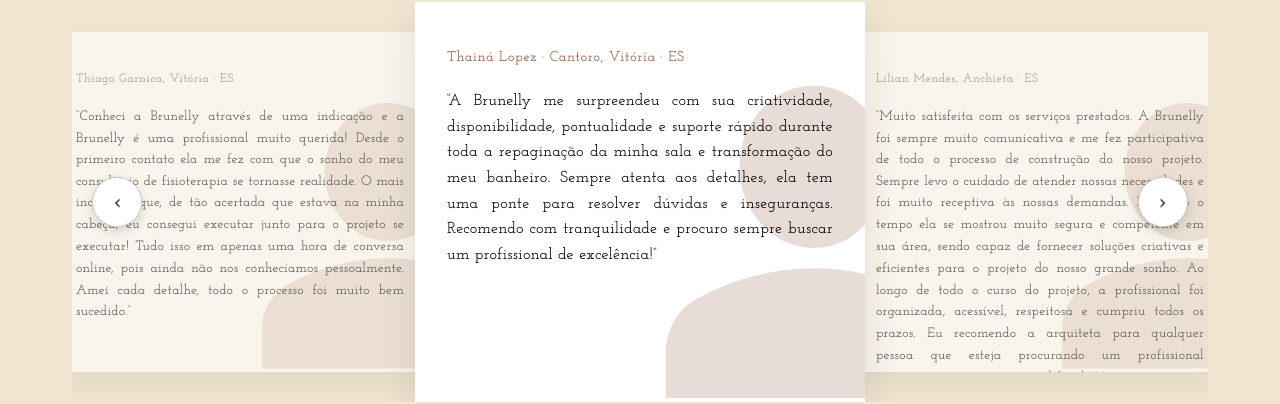
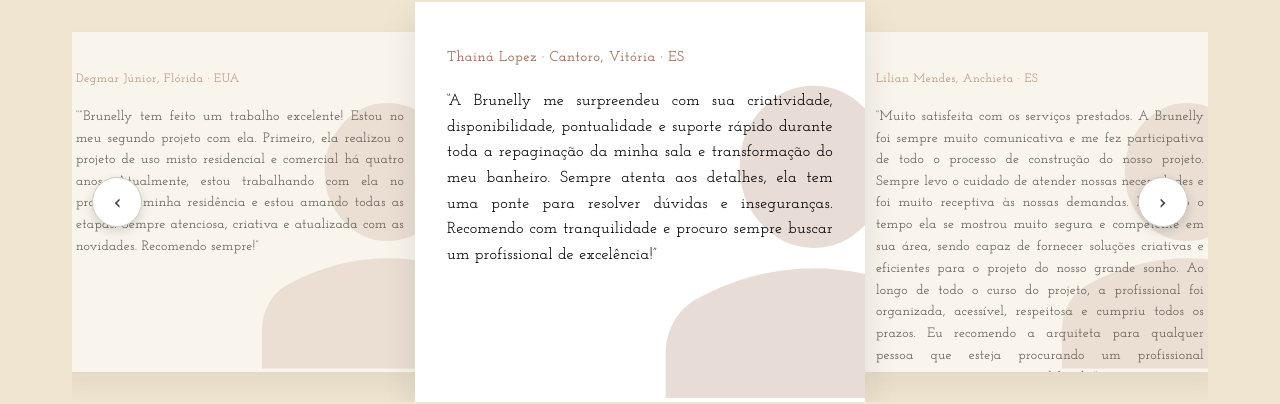
Before and after one commit to AG-Custom/website_brunelly_baiocco, a Next.js app: page /projetos in a window 1280 px wide. Shown: the part 1489-1893 px from the top of the page. Built offline with nearby package versions, Linux system fonts and the light colour scheme.

Commit message:
fix: Adjusting the testimonials

```diff
--- a/app/sections/TestimonialsDesktop/TestimonialsDesktop.tsx
+++ b/app/sections/TestimonialsDesktop/TestimonialsDesktop.tsx
@@ -20,8 +20,16 @@ export default function TestimonialsDesktop() {
       author: "Lilian Mendes, Anchieta · ES"
     },
     {
-      text: "Conheci a Brunelly através de uma indicação e a Brunelly é uma profissional muito querida! Desde o primeiro contato ela me fez com que o sonho do meu consultório de fisioterapia se tornasse realidade. O mais incrível é que, de tão acertada que estava na minha cabeça, eu consegui executar junto para o projeto se executar! Tudo isso em apenas uma hora de conversa online, pois ainda não nos conhecíamos pessoalmente. Amei cada detalhe, todo o processo foi muito bem sucedido.",
-      author: "Thiago Garnica, Vitória · ES"
+      text: "“Brunelly é uma profissional muito querida! Ela fez com que o sonho do meu consultório veterinário se tornasse realidade. O mais incrível é que, do jeito que estava na minha mente, ela conseguiu traduzir para o projeto e executar! Tudo isso em apenas uma hora de conversa online, pois ainda não nos conhecíamos pessoalmente. Amei cada detalhe, todo o processo foi muito bem-sucedido.”",
+      author: "Diogo Garnica, Vitória · ES"
+    },
+    {
+      text: "“A Bru foi de extrema atenção e delicadeza com o nosso projeto. Agradeço muito pelo cuidado e por ter realmente se preocupado em entender a nossa família e ser precisa na decoração da nossa casa. É um sonho poder chegar em casa e ver tudo do jeitinho que queríamos, mas que nem sabíamos como explicar. Nós agradecemos muito!",
+      author: "Elaine Cristina, Serra · ES"
+    },
+    {
+      text: "“Brunelly tem feito um trabalho excelente! Estou no meu segundo projeto com ela. Primeiro, ela realizou o projeto de uso misto residencial e comercial há quatro anos. Atualmente, estou trabalhando com ela no projeto da minha residência e estou amando todas as etapas. Sempre atenciosa, criativa e atualizada com as novidades. Recomendo sempre!",
+      author: "Degmar Júnior, Flórida · EUA"
     }
   ];
 
--- a/app/sections/TestimonialsMobile/TestimonialsMobile.tsx
+++ b/app/sections/TestimonialsMobile/TestimonialsMobile.tsx
@@ -16,12 +16,20 @@ export default function TestimonialsMobile() {
       author: "Thainá Lopez · Cantoro, Vitória · ES"
     },
     {
-      text: "Muito satisfeita com os serviços prestados. A Brunelly foi sempre muito comunicativa e me fez participativa de todo o processo de construção do nosso projeto. Sempre levou o cuidado de atender nossas necessidades e foi muito receptiva às nossas demandas...",
+      text: "Muito satisfeita com os serviços prestados. A Brunelly foi sempre muito comunicativa e me fez participativa de todo o processo de construção do nosso projeto. Sempre levo o cuidado de atender nossas necessidades e foi muito receptiva às nossas demandas. Em todo o tempo ela se mostrou muito segura e competente em sua área, sendo capaz de fornecer soluções criativas e eficientes para o projeto do nosso grande sonho. Ao longo de todo o curso do projeto, a profissional foi organizada, acessível, respeitosa e cumpriu todos os prazos. Eu recomendo a arquiteta para qualquer pessoa que esteja procurando um profissional competente, experiente e qualificado.",
       author: "Lilian Mendes, Anchieta · ES"
     },
     {
-      text: "Conheci a Brunelly através de uma indicação e a Brunelly é uma profissional muito querida! Desde o primeiro contato ela fez com que o sonho do meu consultório de fisioterapia se tornasse realidade...",
-      author: "Thiago Garnica, Vitória · ES"
+      text: "“Brunelly é uma profissional muito querida! Ela fez com que o sonho do meu consultório veterinário se tornasse realidade. O mais incrível é que, do jeito que estava na minha mente, ela conseguiu traduzir para o projeto e executar! Tudo isso em apenas uma hora de conversa online, pois ainda não nos conhecíamos pessoalmente. Amei cada detalhe, todo o processo foi muito bem-sucedido.”",
+      author: "Diogo Garnica, Vitória · ES"
+    },
+    {
+      text: "“A Bru foi de extrema atenção e delicadeza com o nosso projeto. Agradeço muito pelo cuidado e por ter realmente se preocupado em entender a nossa família e ser precisa na decoração da nossa casa. É um sonho poder chegar em casa e ver tudo do jeitinho que queríamos, mas que nem sabíamos como explicar. Nós agradecemos muito!",
+      author: "Elaine Cristina, Serra · ES"
+    },
+    {
+      text: "“Brunelly tem feito um trabalho excelente! Estou no meu segundo projeto com ela. Primeiro, ela realizou o projeto de uso misto residencial e comercial há quatro anos. Atualmente, estou trabalhando com ela no projeto da minha residência e estou amando todas as etapas. Sempre atenciosa, criativa e atualizada com as novidades. Recomendo sempre!",
+      author: "Degmar Júnior, Flórida · EUA"
     }
   ];
 
```
